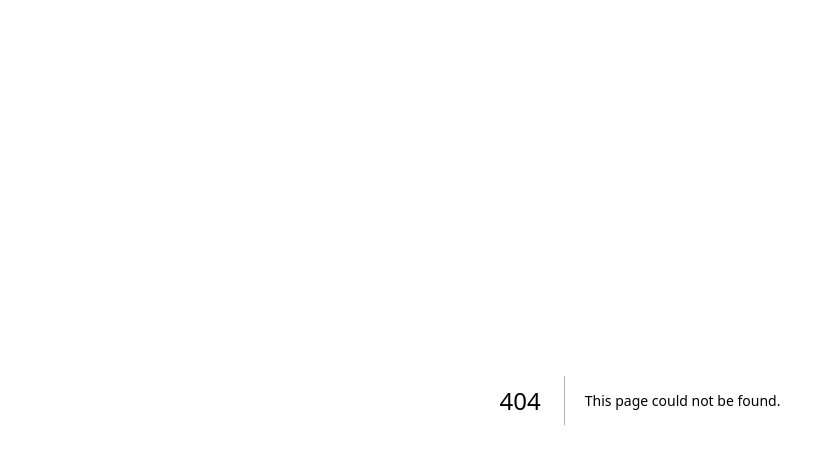
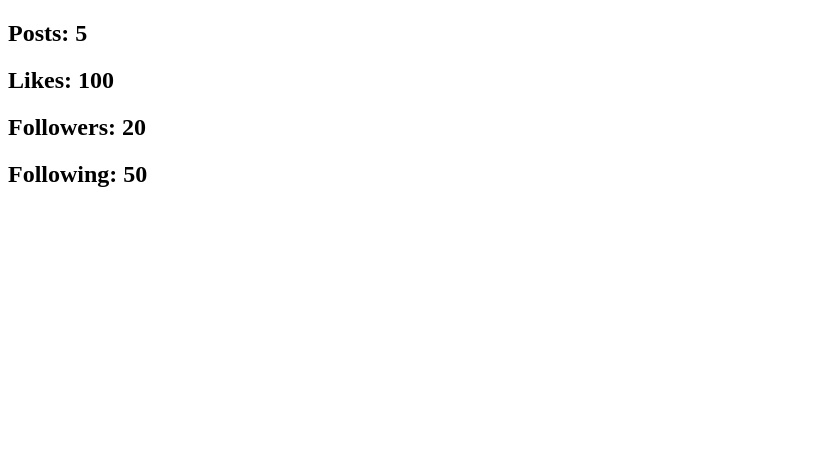
Before and after one commit to TLRKiliann/nextjs-real-api, a Next.js app in the folder my-app/: page /dashboard-swr in a window 1280 px wide. Before the commit this address had no page. Shown: the top 464 px of the page, without its empty margins (0-835 px from the left). Built offline with nearby package versions, Linux system fonts and the light colour scheme; data requests are answered from the project's data file.

Commit message:
swr installation

```diff
--- a/my-app/package.json
+++ b/my-app/package.json
@@ -19,6 +19,7 @@
     "next": "13.1.6",
     "react": "18.2.0",
     "react-dom": "18.2.0",
+    "swr": "^2.0.4",
     "typescript": "4.9.5"
   },
   "devDependencies": {
--- /dev/null
+++ b/my-app/pages/dashboard-swr.tsx
@@ -0,0 +1,29 @@
+import useSWR from 'swr'
+
+const fetcher = async () => {
+  const response = await fetch('http://localhost:4000/dashboard')
+  const data = await response.json()
+  return data
+}
+
+const DashboardSWR = () => {
+  const {data, error} = useSWR('dashboard', fetcher)
+
+  if (error) {
+    return <h2>An error as occured !</h2>
+  }
+
+  if (!data) {
+    return <h2>Loading ...</h2>
+  }
+
+  return (
+    <div>
+      <h2>Posts: {data.posts}</h2>
+      <h2>Likes: {data.likes}</h2>
+      <h2>Followers: {data.followers}</h2>
+      <h2>Following: {data.following}</h2>
+    </div>
+  )
+}
+export default DashboardSWR
```
Also changed, not shown: 1 other file (tests, documents, lock files or other folders).
